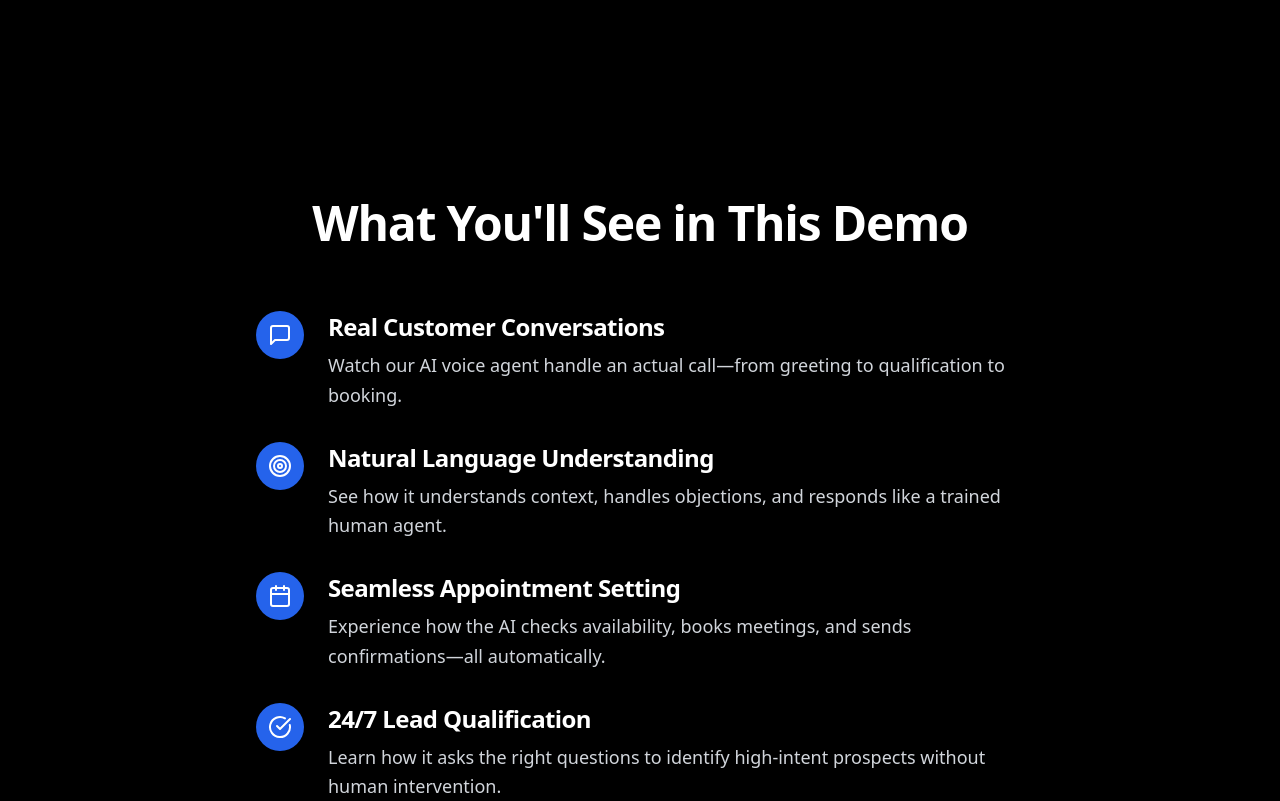
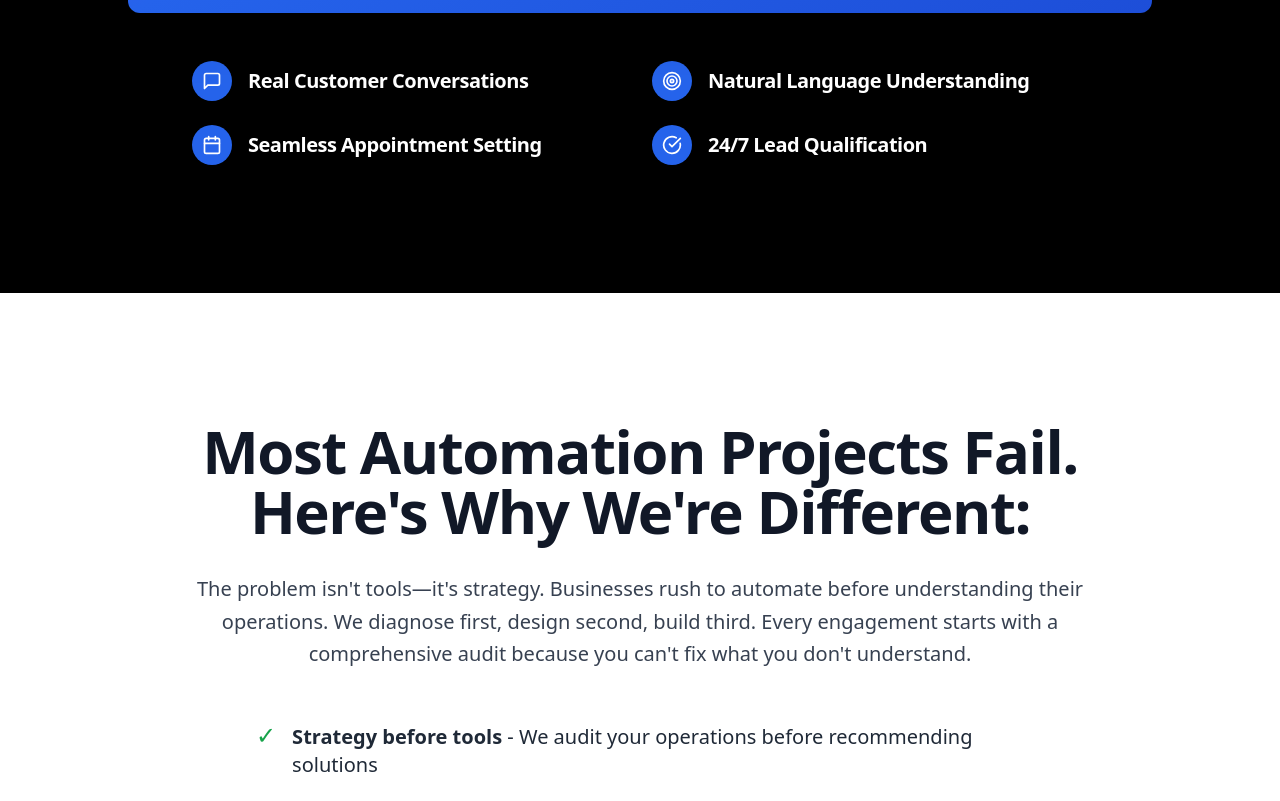
Before and after one commit to rafemirza404/agentblue, a React (Vite) app: page /watch-demo in a window 1280 px wide. Shown: the part 999-1800 px from the top of the page. Built offline with nearby package versions, Linux system fonts and the light colour scheme; the HTML template or start-up script is replaced by a standard one.

Commit message:
Refactor Watch Demo page

```diff
--- a/src/pages/WatchDemo.tsx
+++ b/src/pages/WatchDemo.tsx
@@ -109,7 +109,7 @@ const WatchDemo = () => {
     <div className="min-h-screen bg-background">
       <Navigation />
 
-      {/* Hero Section with Video */}
+      {/* Hero Section with Video and Key Points */}
       <section className="py-20 md:py-32 bg-black">
         <div className="container mx-auto px-4">
           <div className="max-w-6xl mx-auto">
@@ -122,9 +122,9 @@ const WatchDemo = () => {
               See how our AI handles real conversations in under 2 minutes
             </p>
 
-            {/* Video Container */}
-            <div className="max-w-[900px] mx-auto">
-              <div className="relative rounded-xl overflow-hidden shadow-2xl">
+            {/* Video Container with Bullet Points */}
+            <div className="max-w-5xl mx-auto">
+              <div className="relative rounded-xl overflow-hidden shadow-2xl mb-12">
                 <div className="aspect-video bg-gradient-to-br from-purple-600 via-blue-600 to-blue-700 flex items-center justify-center">
                   <div className="text-center p-8">
                     <div className="text-6xl mb-4">📹</div>
@@ -133,77 +133,43 @@ const WatchDemo = () => {
                   </div>
                 </div>
               </div>
-            </div>
-          </div>
-        </div>
-      </section>
 
-      {/* What You'll See Section - Black Background with Icons */}
-      <section className="py-20 md:py-32 bg-black">
-        <div className="container mx-auto px-4">
-          <div className="max-w-5xl mx-auto">
-            <h2 className="text-3xl md:text-4xl lg:text-5xl font-bold text-center text-white mb-16">
-              What You'll See in This Demo
-            </h2>
-
-            <div className="space-y-8 max-w-3xl mx-auto">
-              {/* Real Customer Conversation */}
-              <div className="flex items-start gap-6">
-                <div className="flex-shrink-0 w-12 h-12 rounded-full bg-blue-600 flex items-center justify-center">
-                  <MessageSquare className="w-6 h-6 text-white" />
-                </div>
-                <div>
-                  <h3 className="text-xl md:text-2xl font-bold text-white mb-2">
+              {/* Key Points - Compact Layout */}
+              <div className="grid md:grid-cols-2 gap-6 max-w-4xl mx-auto">
+                <div className="flex items-center gap-4">
+                  <div className="flex-shrink-0 w-10 h-10 rounded-full bg-blue-600 flex items-center justify-center">
+                    <MessageSquare className="w-5 h-5 text-white" />
+                  </div>
+                  <h3 className="text-lg md:text-xl font-semibold text-white">
                     Real Customer Conversations
                   </h3>
-                  <p className="text-lg text-gray-300 leading-relaxed">
-                    Watch our AI voice agent handle an actual call—from greeting to qualification to booking.
-                  </p>
                 </div>
-              </div>
 
-              {/* Natural Language Processing */}
-              <div className="flex items-start gap-6">
-                <div className="flex-shrink-0 w-12 h-12 rounded-full bg-blue-600 flex items-center justify-center">
-                  <Target className="w-6 h-6 text-white" />
-                </div>
-                <div>
-                  <h3 className="text-xl md:text-2xl font-bold text-white mb-2">
+                <div className="flex items-center gap-4">
+                  <div className="flex-shrink-0 w-10 h-10 rounded-full bg-blue-600 flex items-center justify-center">
+                    <Target className="w-5 h-5 text-white" />
+                  </div>
+                  <h3 className="text-lg md:text-xl font-semibold text-white">
                     Natural Language Understanding
                   </h3>
-                  <p className="text-lg text-gray-300 leading-relaxed">
-                    See how it understands context, handles objections, and responds like a trained human agent.
-                  </p>
                 </div>
-              </div>
 
-              {/* Seamless Appointment Setting */}
-              <div className="flex items-start gap-6">
-                <div className="flex-shrink-0 w-12 h-12 rounded-full bg-blue-600 flex items-center justify-center">
-                  <Calendar className="w-6 h-6 text-white" />
-                </div>
-                <div>
-                  <h3 className="text-xl md:text-2xl font-bold text-white mb-2">
+                <div className="flex items-center gap-4">
+                  <div className="flex-shrink-0 w-10 h-10 rounded-full bg-blue-600 flex items-center justify-center">
+                    <Calendar className="w-5 h-5 text-white" />
+                  </div>
+                  <h3 className="text-lg md:text-xl font-semibold text-white">
                     Seamless Appointment Setting
                   </h3>
-                  <p className="text-lg text-gray-300 leading-relaxed">
-                    Experience how the AI checks availability, books meetings, and sends confirmations—all automatically.
-                  </p>
                 </div>
-              </div>
 
-              {/* 24/7 Lead Qualification */}
-              <div className="flex items-start gap-6">
-                <div className="flex-shrink-0 w-12 h-12 rounded-full bg-blue-600 flex items-center justify-center">
-                  <CheckCircle className="w-6 h-6 text-white" />
-                </div>
-                <div>
-                  <h3 className="text-xl md:text-2xl font-bold text-white mb-2">
+                <div className="flex items-center gap-4">
+                  <div className="flex-shrink-0 w-10 h-10 rounded-full bg-blue-600 flex items-center justify-center">
+                    <CheckCircle className="w-5 h-5 text-white" />
+                  </div>
+                  <h3 className="text-lg md:text-xl font-semibold text-white">
                     24/7 Lead Qualification
                   </h3>
-                  <p className="text-lg text-gray-300 leading-relaxed">
-                    Learn how it asks the right questions to identify high-intent prospects without human intervention.
-                  </p>
                 </div>
               </div>
             </div>
```
